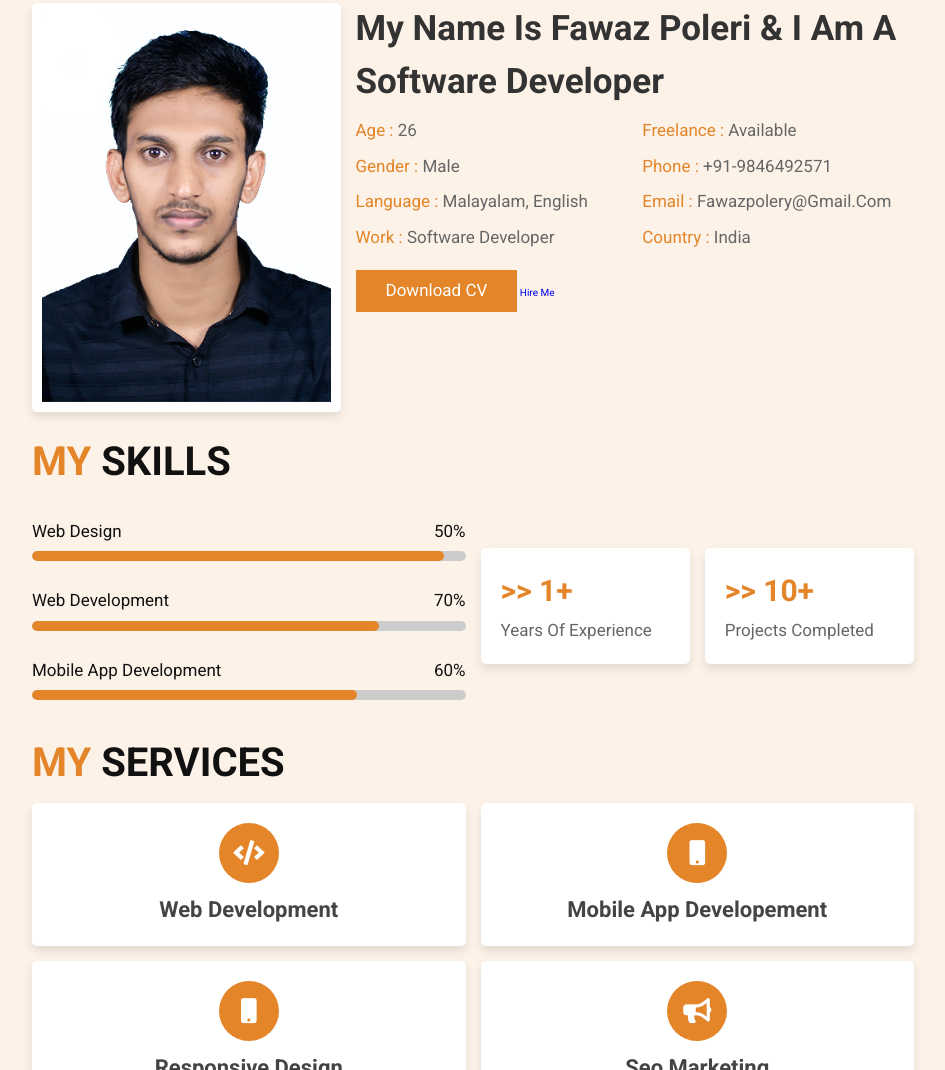
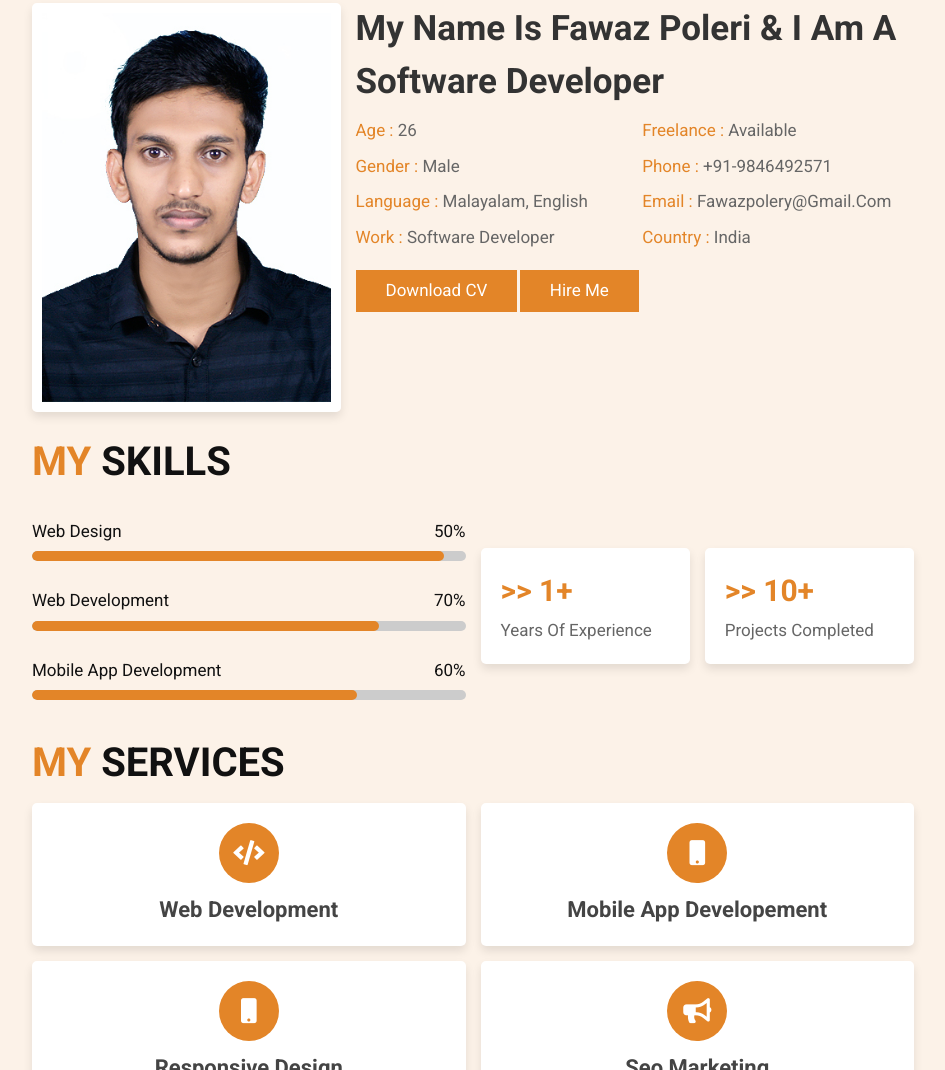
Before and after one commit to fawazpoleri/fawaz, a plain HTML site: page index.html in a window 1280 px wide. Shown: the part 877-1947 px from the top of the page, without its empty margins (317-1262 px from the left). Drawn offline with Linux system fonts and the light colour scheme.

Commit message:
Update index.html

```diff
--- a/index.html
+++ b/index.html
@@ -104,7 +104,7 @@
         </div>
         <a href="images/resume.pdf" target="_blank" class="btn">download CV</a>
 <!--         <a href="#" class="btn">hire me</a> -->
-        <a target="_blank" href="mailto:fawazpolery@gmail.com">hire me</a>
+        <a target="_blank" href="mailto:fawazpolery@gmail.com" class="btn">hire me</a>
     </div>
 
 </div>
```
